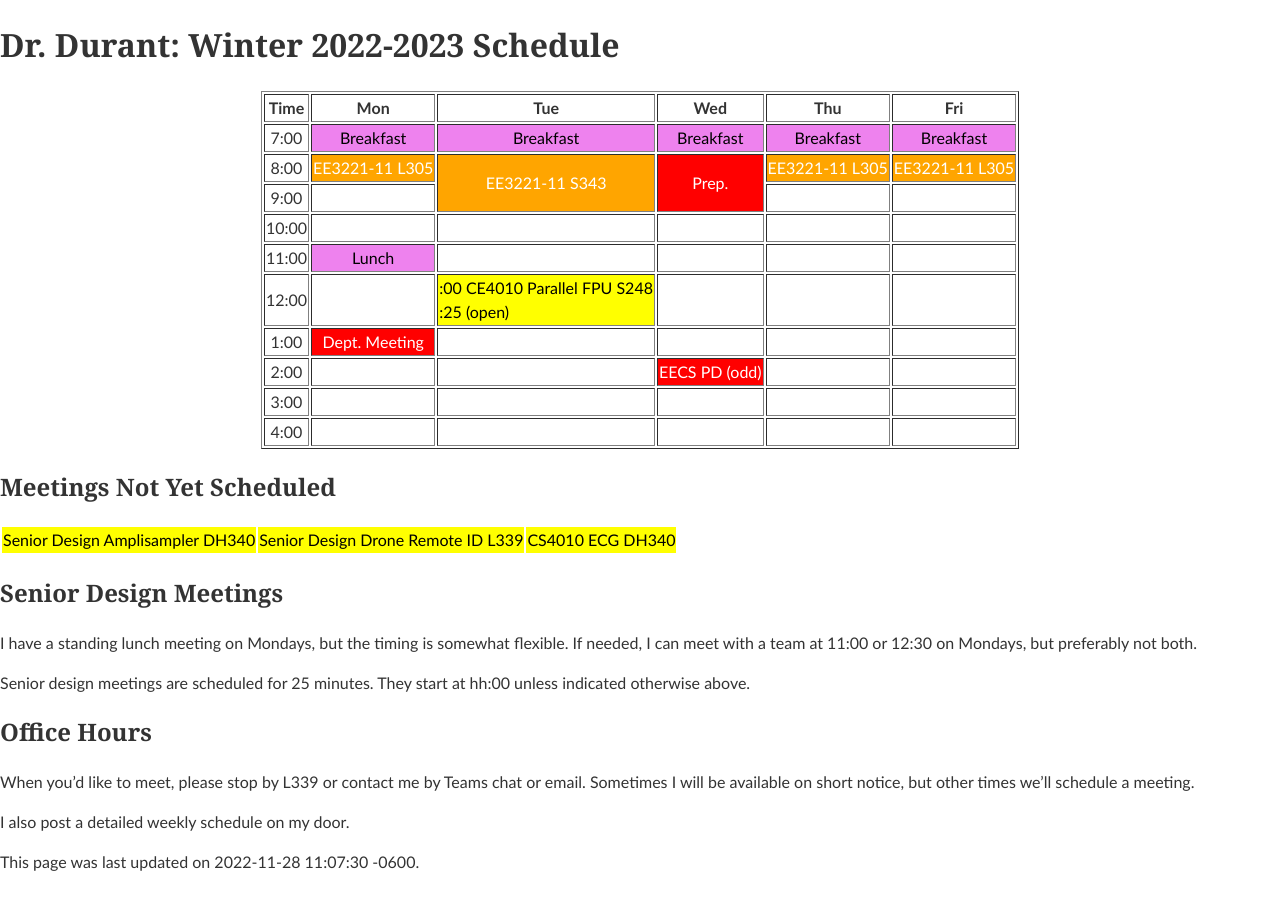
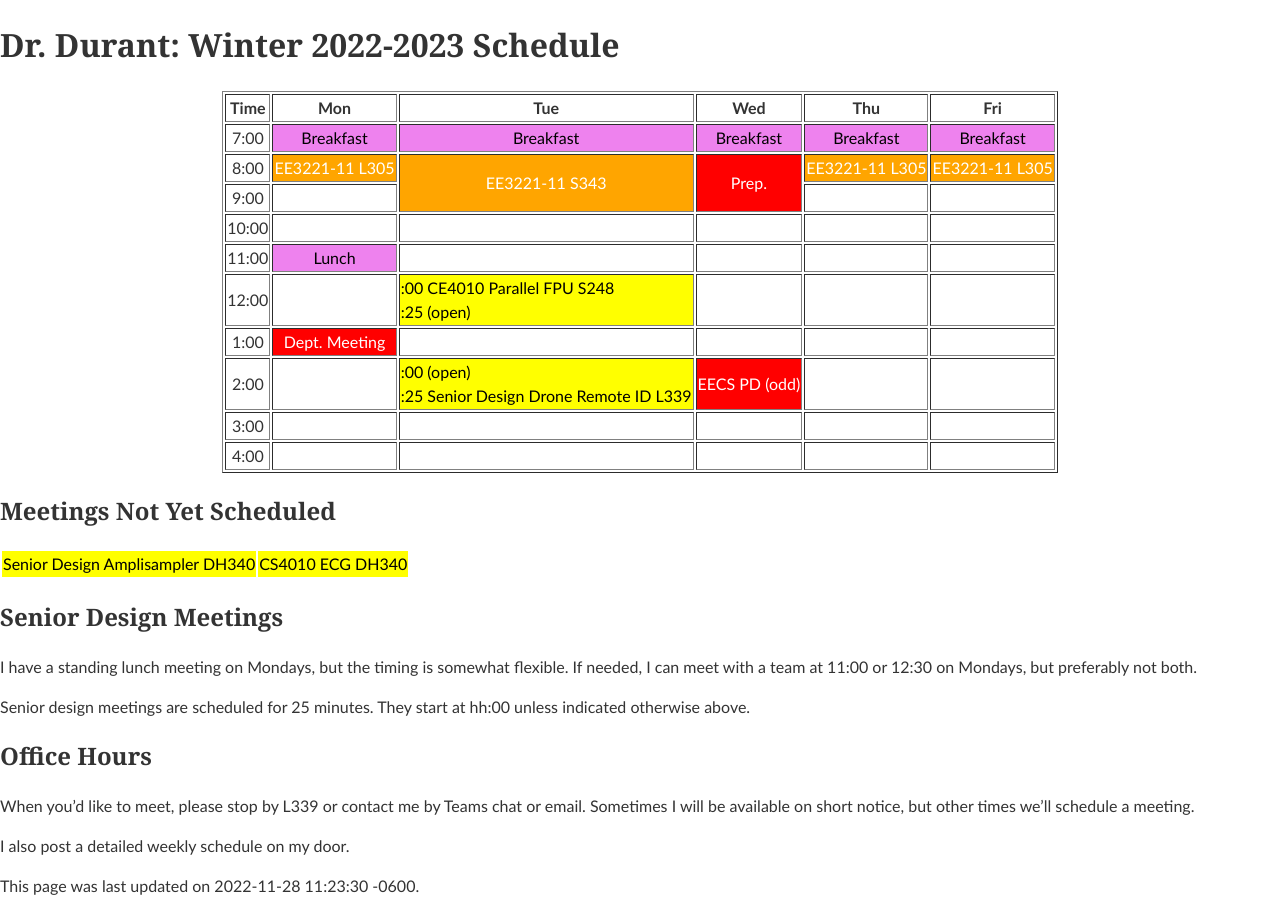
Before and after one commit to edurant/edurant.github.io, a Jekyll site: the page built from sched/w2223.md, in a window 1280 px wide. Built offline with Jekyll 4.4.1, drawn with Linux system fonts in a browser that asks for light colours.

Commit message:
schedule another senior design team

```diff
--- a/sched/w2223.md
+++ b/sched/w2223.md
@@ -1,6 +1,6 @@
 ---
 title: "Dr. Durant: Winter 2022-2023 Schedule"
-date: 2022-11-28 11:07:30 -0600
+date: 2022-11-28 11:23:30 -0600
 ---
 
 <style type="text/css">
@@ -13,24 +13,23 @@ td.lunch  { background-color: violet;  color: black; }
 
 <div align="center">
 <table border>
-<tr><th>Time</th>       <th>Mon</th>                            <th>Tue</th>                                                        <th>Wed</th>                        <th>Thu</th>                            <th>Fri</th>                            </tr>
-<tr><td>7:00</td>       <td class="lunch">Breakfast</td>        <td class="lunch">Breakfast</td>                                    <td class="lunch">Breakfast</td>    <td class="lunch">Breakfast</td>        <td class="lunch">Breakfast</td>        </tr>
-<tr><td>8:00</td>       <td class="ee3221">EE3221-11 L305</td>  <td class="ee3221" rowspan="2">EE3221-11 S343</td>                  <td class="am" rowspan=2>Prep.</td> <td class="ee3221">EE3221-11 L305</td>  <td class="ee3221">EE3221-11 L305</td>  </tr>
-<tr><td>9:00</td>       <td>&nbsp;</td>                                                                                                                                 <td>&nbsp;</td>                         <td>&nbsp;</td>                         </tr>
-<tr><td>10:00</td>      <td>&nbsp;</td>                         <td>&nbsp;</td>                                                     <td>&nbsp;</td>                     <td>&nbsp;</td>                         <td>&nbsp;</td>                         </tr>
-<tr><td>11:00</td>      <td class="lunch">Lunch</td>            <td>&nbsp;</td>                                                     <td>&nbsp;</td>                     <td>&nbsp;</td>                         <td>&nbsp;</td>                         </tr>
-<tr><td>12:00</td>      <td>&nbsp;</td>                         <td class="ce4010">:00 CE4010 Parallel FPU S248<br/>:25 (open)</td> <td>&nbsp;</td>                     <td>&nbsp;</td>                         <td>&nbsp;</td>                         </tr>
-<tr><td>1:00</td>       <td class="am">Dept. Meeting</td>       <td>&nbsp;</td>                                                     <td>&nbsp;</td>                     <td>&nbsp;</td>                         <td>&nbsp;</td>                         </tr>
-<tr><td>2:00</td>       <td>&nbsp;</td>                         <td>&nbsp;</td>                                                     <td class="am">EECS PD (odd)</td>   <td>&nbsp;</td>                         <td>&nbsp;</td>                         </tr>
-<tr><td>3:00</td>       <td>&nbsp;</td>                         <td>&nbsp;</td>                                                     <td>&nbsp;</td>                     <td>&nbsp;</td>                         <td>&nbsp;</td>                         </tr>
-<tr><td>4:00</td>       <td>&nbsp;</td>                         <td>&nbsp;</td>                                                     <td>&nbsp;</td>                     <td>&nbsp;</td>                         <td>&nbsp;</td>                         </tr>
+<tr><th>Time</th>       <th>Mon</th>                            <th>Tue</th>                                                                    <th>Wed</th>                        <th>Thu</th>                            <th>Fri</th>                            </tr>
+<tr><td>7:00</td>       <td class="lunch">Breakfast</td>        <td class="lunch">Breakfast</td>                                                <td class="lunch">Breakfast</td>    <td class="lunch">Breakfast</td>        <td class="lunch">Breakfast</td>        </tr>
+<tr><td>8:00</td>       <td class="ee3221">EE3221-11 L305</td>  <td class="ee3221" rowspan="2">EE3221-11 S343</td>                              <td class="am" rowspan=2>Prep.</td> <td class="ee3221">EE3221-11 L305</td>  <td class="ee3221">EE3221-11 L305</td>  </tr>
+<tr><td>9:00</td>       <td>&nbsp;</td>                                                                                                                                             <td>&nbsp;</td>                         <td>&nbsp;</td>                         </tr>
+<tr><td>10:00</td>      <td>&nbsp;</td>                         <td>&nbsp;</td>                                                                 <td>&nbsp;</td>                     <td>&nbsp;</td>                         <td>&nbsp;</td>                         </tr>
+<tr><td>11:00</td>      <td class="lunch">Lunch</td>            <td>&nbsp;</td>                                                                 <td>&nbsp;</td>                     <td>&nbsp;</td>                         <td>&nbsp;</td>                         </tr>
+<tr><td>12:00</td>      <td>&nbsp;</td>                         <td class="ce4010">:00 CE4010 Parallel FPU S248<br/>:25 (open)</td>             <td>&nbsp;</td>                     <td>&nbsp;</td>                         <td>&nbsp;</td>                         </tr>
+<tr><td>1:00</td>       <td class="am">Dept. Meeting</td>       <td>&nbsp;</td>                                                                 <td>&nbsp;</td>                     <td>&nbsp;</td>                         <td>&nbsp;</td>                         </tr>
+<tr><td>2:00</td>       <td>&nbsp;</td>                         <td class="ce4010">:00 (open)<br/>:25 Senior Design Drone Remote ID L339</td>   <td class="am">EECS PD (odd)</td>   <td>&nbsp;</td>                         <td>&nbsp;</td>                         </tr>
+<tr><td>3:00</td>       <td>&nbsp;</td>                         <td>&nbsp;</td>                                                                 <td>&nbsp;</td>                     <td>&nbsp;</td>                         <td>&nbsp;</td>                         </tr>
+<tr><td>4:00</td>       <td>&nbsp;</td>                         <td>&nbsp;</td>                                                                 <td>&nbsp;</td>                     <td>&nbsp;</td>                         <td>&nbsp;</td>                         </tr>
 </table>
 </div>
 
 ## Meetings Not Yet Scheduled
 <table><tr>
 <td class="ce4010">Senior Design Amplisampler DH340</td>
-<td class="ce4010">Senior Design Drone Remote ID L339</td>
 <td class="ce4010">CS4010 ECG DH340</td>
 </tr></table>
 
```
